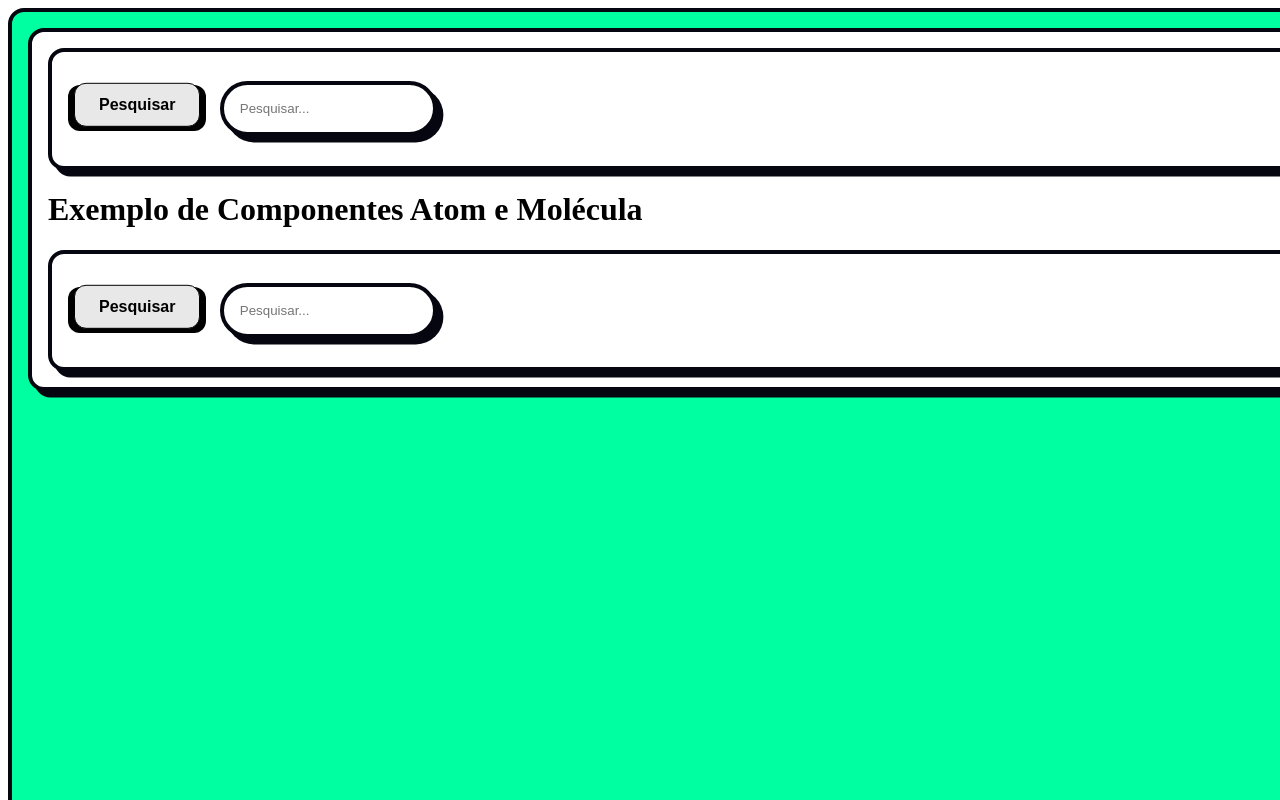
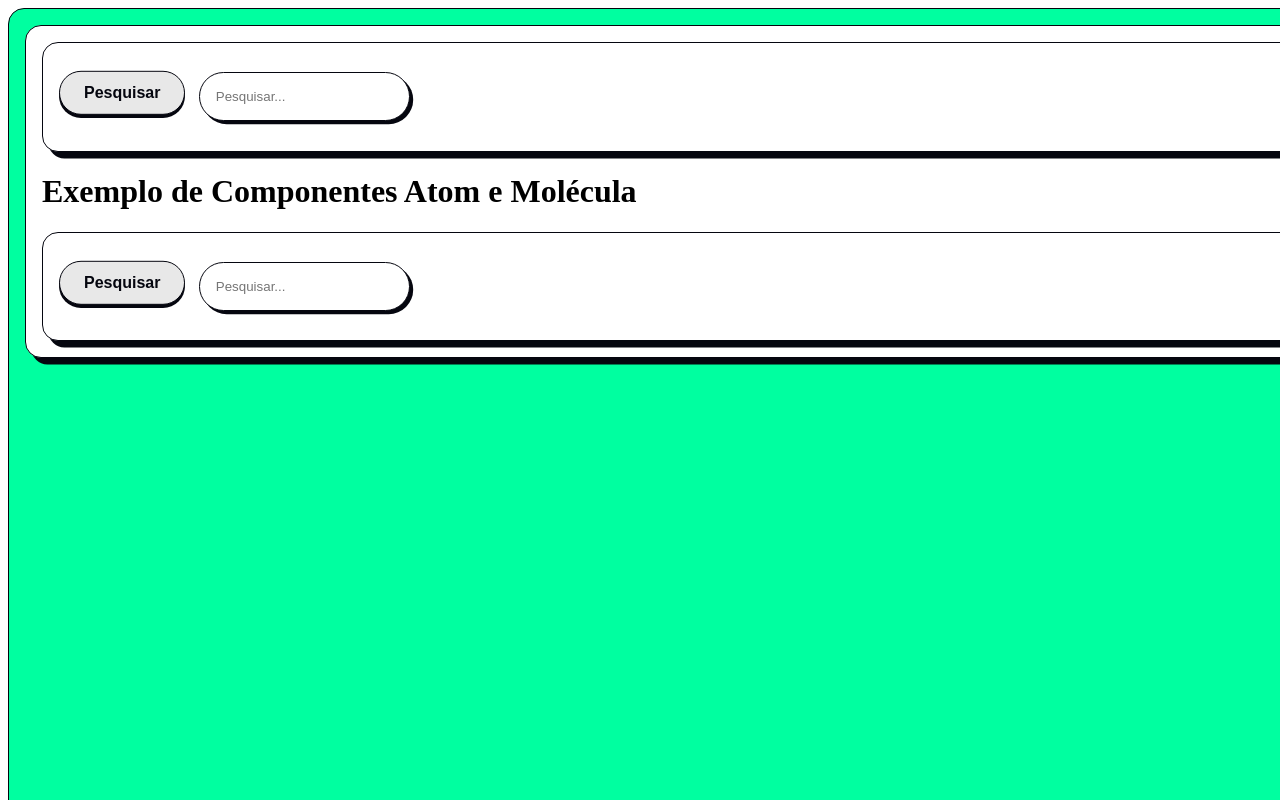
Before and after one commit to josealexandre87/albert-flashcards, a React (Create React App) app: page / in a window 1280 px wide. Shown: the top 800 px of the page. Built offline with nearby package versions, Linux system fonts and the light colour scheme.

Commit message:
:lipstick: refactor: Estilização de Button (teste)

```diff
--- a/src/app/components/atoms/Button/Button.tsx
+++ b/src/app/components/atoms/Button/Button.tsx
@@ -5,14 +5,16 @@ interface ButtonProps {
 }
 
 const StyledButton = styled.button`
-  --button_radius: 0.75em;
+  --button_radius: 2em;
   --button_color: #e8e8e8;
-  --button_outline_color: #000000;
+  --button_outline_color: #05060f;
   font-size: 16px;
   font-weight: bold;
+  padding: 0px;
   border: none;
   border-radius: var(--button_radius);
   background: var(--button_outline_color);
+  box-shadow: 0.1em #05060f;
 
 
   .button_top {
@@ -25,6 +27,7 @@ const StyledButton = styled.button`
     color: var(--button_outline_color);
     transform: translateY(-0.2em);
     transition: transform 0.1s ease;
+
   }
 
   &:hover .button_top {
--- a/src/app/components/atoms/Input/Input.tsx
+++ b/src/app/components/atoms/Input/Input.tsx
@@ -5,9 +5,9 @@ const StyledInput = styled.input`
 background: #FFFFFF;
 padding: 1rem;
 margin: 1em;
-border-radius: 4rem;
-border: 0.5vmin solid #05060f;
-box-shadow: 0.4rem 0.4rem #05060f;
+border-radius: 2rem;
+border: 1px solid #05060f;
+box-shadow: 0.2rem 0.2rem #05060f;
 color: black;
 `;
 
--- a/src/app/components/molecules/SearchBar/SearchBar.tsx
+++ b/src/app/components/molecules/SearchBar/SearchBar.tsx
@@ -8,7 +8,7 @@ const StyledSearchBar = styled.div`
   background: #FFFFFF;
   padding: 1rem;
   border-radius: 1rem;
-  border: 0.5vmin solid #05060f;
+  border: 1px solid #05060f;
   box-shadow: 0.4rem 0.4rem #05060f;
   color: black;
 `;
--- a/src/app/global/styles/EstiloGlobal.ts
+++ b/src/app/global/styles/EstiloGlobal.ts
@@ -7,7 +7,7 @@ export const EstiloGlobal = createGlobalStyle`
         background: #00ffa0;
         padding: 1rem;
         border-radius: 1rem;
-        border: 0.5vmin solid #05060f;
+        border: 1px solid #05060f;
         box-shadow: 0.4rem 0.4rem #05060f;
         //overflow: hidden;
         color: black;
@@ -17,7 +17,7 @@ export const EstiloGlobal = createGlobalStyle`
         background: #FFFFFF;
         padding: 1rem;
         border-radius: 1rem;
-        border: 0.5vmin solid #05060f;
+        border: 1px solid #05060f;
         box-shadow: 0.4rem 0.4rem #05060f;
         color: black;
     }
```
